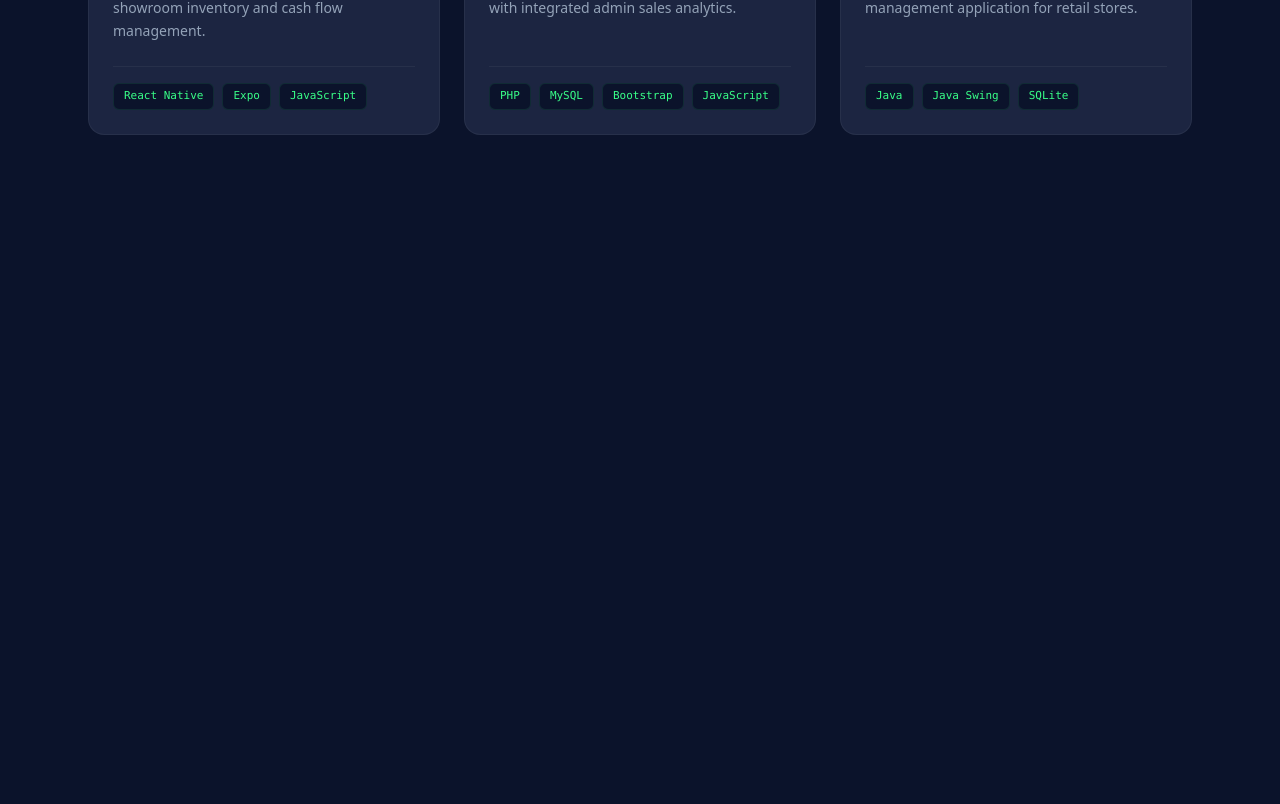
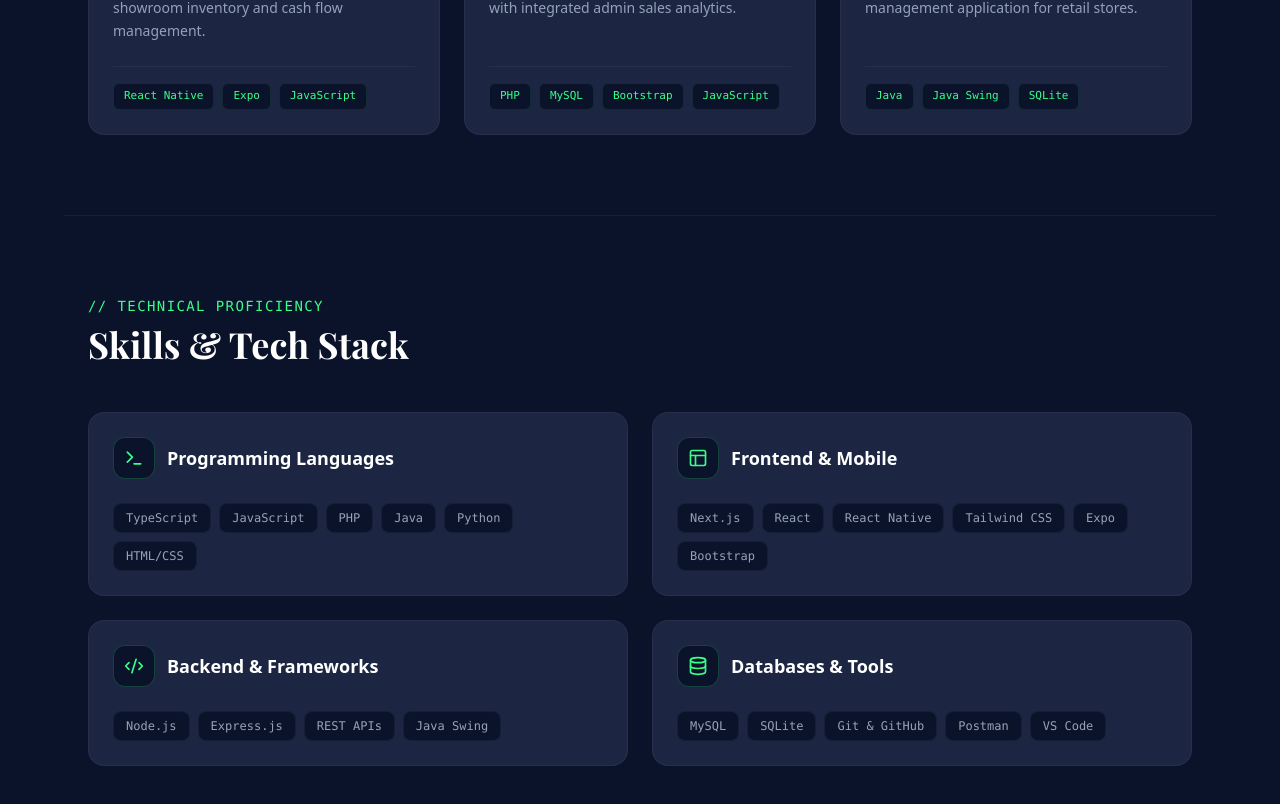
Before and after one commit to abdullohmmuttaqin/portopel, a Next.js app: page / in a window 1280 px wide. Shown: the part 1190-1994 px from the top of the page. Before the commit the page ends 1405 px from the top, so only its background shows below. Built offline with nearby package versions, Linux system fonts and the light colour scheme; a web font is replaced by a local one.

Commit message:
feat: add Skills and Tech Stack section with categorized badges

```diff
--- a/src/app/page.tsx
+++ b/src/app/page.tsx
@@ -1,6 +1,7 @@
 import Navbar from "@/components/Navbar";
 import Hero from "@/components/Hero";
 import ProjectGrid from "@/components/ProjectGrid";
+import Skills from "@/components/Skills";
 
 export default function Home() {
   return (
@@ -8,6 +9,7 @@
       <Navbar />
       <Hero />
       <ProjectGrid />
+      <Skills />
     </main>
   );
 }
--- /dev/null
+++ b/src/components/Skills.tsx
@@ -0,0 +1,72 @@
+import { Code2, Database, Layout, Terminal } from "lucide-react";
+
+export default function Skills() {
+  const skillCategories = [
+    {
+      title: "Programming Languages",
+      icon: <Terminal className="w-5 h-5 text-[#39FF88]" />,
+      skills: ["TypeScript", "JavaScript", "PHP", "Java", "Python", "HTML/CSS"],
+    },
+    {
+      title: "Frontend & Mobile",
+      icon: <Layout className="w-5 h-5 text-[#39FF88]" />,
+      skills: ["Next.js", "React", "React Native", "Tailwind CSS", "Expo", "Bootstrap"],
+    },
+    {
+      title: "Backend & Frameworks",
+      icon: <Code2 className="w-5 h-5 text-[#39FF88]" />,
+      skills: ["Node.js", "Express.js", "REST APIs", "Java Swing"],
+    },
+    {
+      title: "Databases & Tools",
+      icon: <Database className="w-5 h-5 text-[#39FF88]" />,
+      skills: ["MySQL", "SQLite", "Git & GitHub", "Postman", "VS Code"],
+    },
+  ];
+
+  return (
+    <section id="skills" className="py-20 px-6 max-w-6xl mx-auto border-t border-white/5">
+
+      {/* Section Header */}
+      <div className="mb-12">
+        <h2 className="font-mono text-sm text-[#39FF88] uppercase tracking-widest mb-2">
+          {"// Technical Proficiency"}
+        </h2>
+        <h3 className="font-[family-name:var(--font-playfair)] text-3xl sm:text-4xl font-bold text-white">
+          Skills & Tech Stack
+        </h3>
+      </div>
+
+      {/* Skills Grid */}
+      <div className="grid grid-cols-1 md:grid-cols-2 gap-6">
+        {skillCategories.map((category) => (
+          <div
+            key={category.title}
+            className="bg-[#1C2541] rounded-2xl p-6 border border-white/5 hover:border-[#39FF88]/30 transition-all duration-300"
+          >
+            <div className="flex items-center gap-3 mb-6">
+              <div className="p-2.5 rounded-xl bg-[#0B132B] border border-[#39FF88]/20">
+                {category.icon}
+              </div>
+              <h4 className="font-sans font-bold text-lg text-white">
+                {category.title}
+              </h4>
+            </div>
+
+            <div className="flex flex-wrap gap-2">
+              {category.skills.map((skill) => (
+                <span
+                  key={skill}
+                  className="font-mono text-xs px-3 py-1.5 rounded-lg bg-[#0B132B] text-[#94A3B8] border border-white/5 hover:text-[#39FF88] hover:border-[#39FF88]/30 transition-all duration-200"
+                >
+                  {skill}
+                </span>
+              ))}
+            </div>
+          </div>
+        ))}
+      </div>
+
+    </section>
+  );
+}
```
